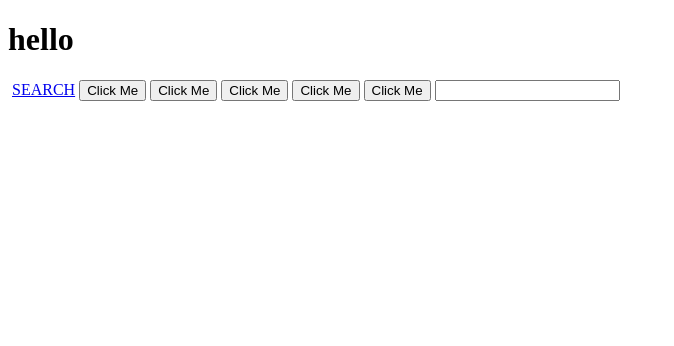
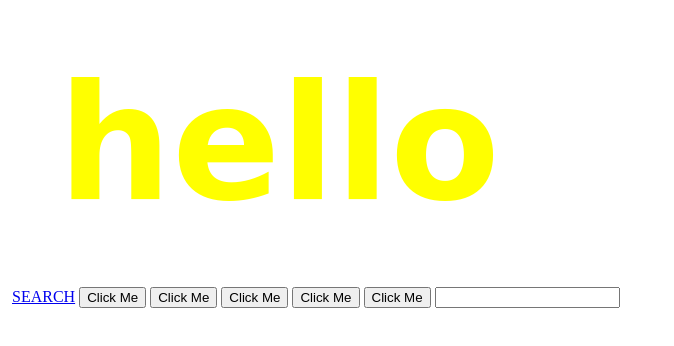
Before and after one commit to joshraiborde/JQuery, a plain HTML site: page index.html in a window 1280 px wide. Shown: the whole page, without its empty margins (0-674 px from the left). Drawn offline with nearby package versions, Linux system fonts and the light colour scheme.

Commit message:
178 to 183, manipulating Elements, Styles, Text, Attributes, EventListeners and adding/removing elements

```diff
--- a/styles.css
+++ b/styles.css
@@ -1,3 +1,13 @@
 /* body{
     background-color: red;
 } */
+
+.big-title {
+  font-size: 10rem;
+  color: yellow;
+  font-family: cursive;
+}
+
+.margin-50 {
+  margin: 50px;
+}
```
